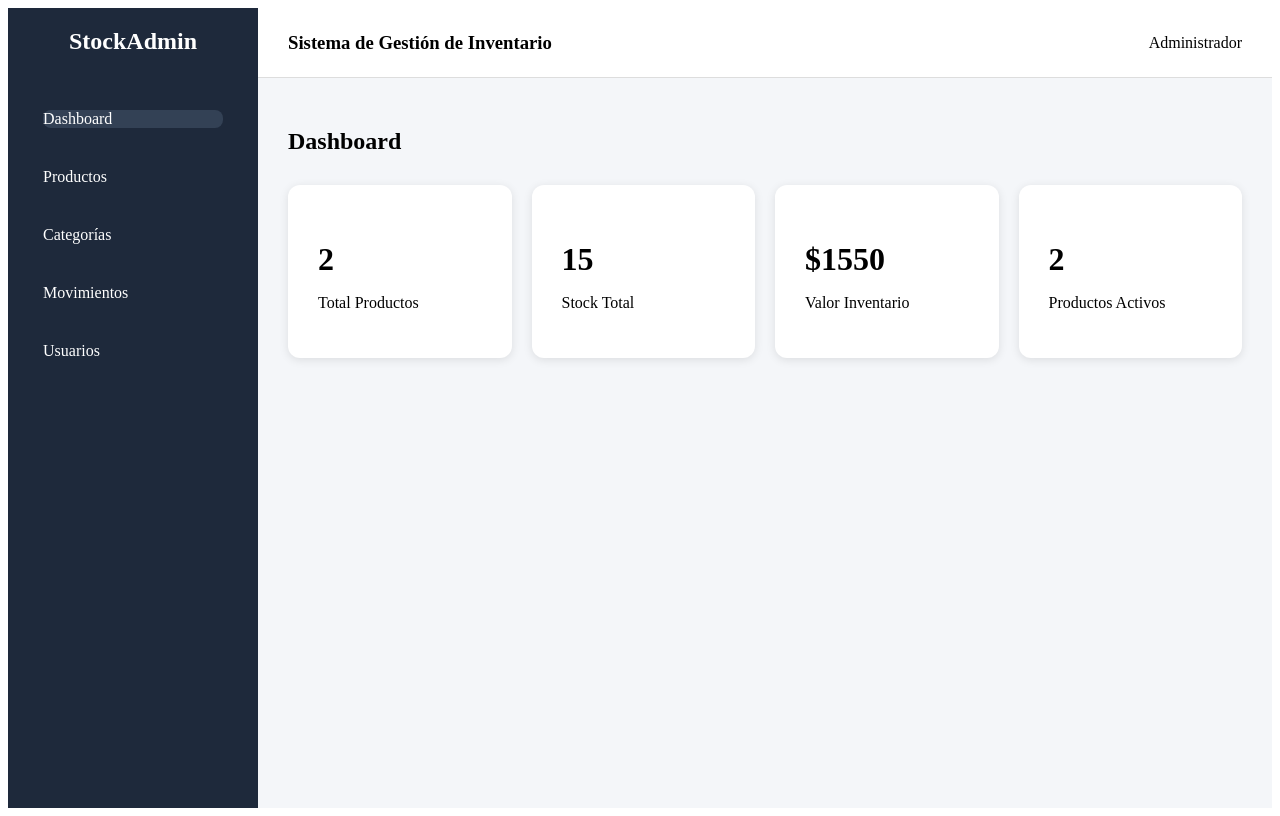
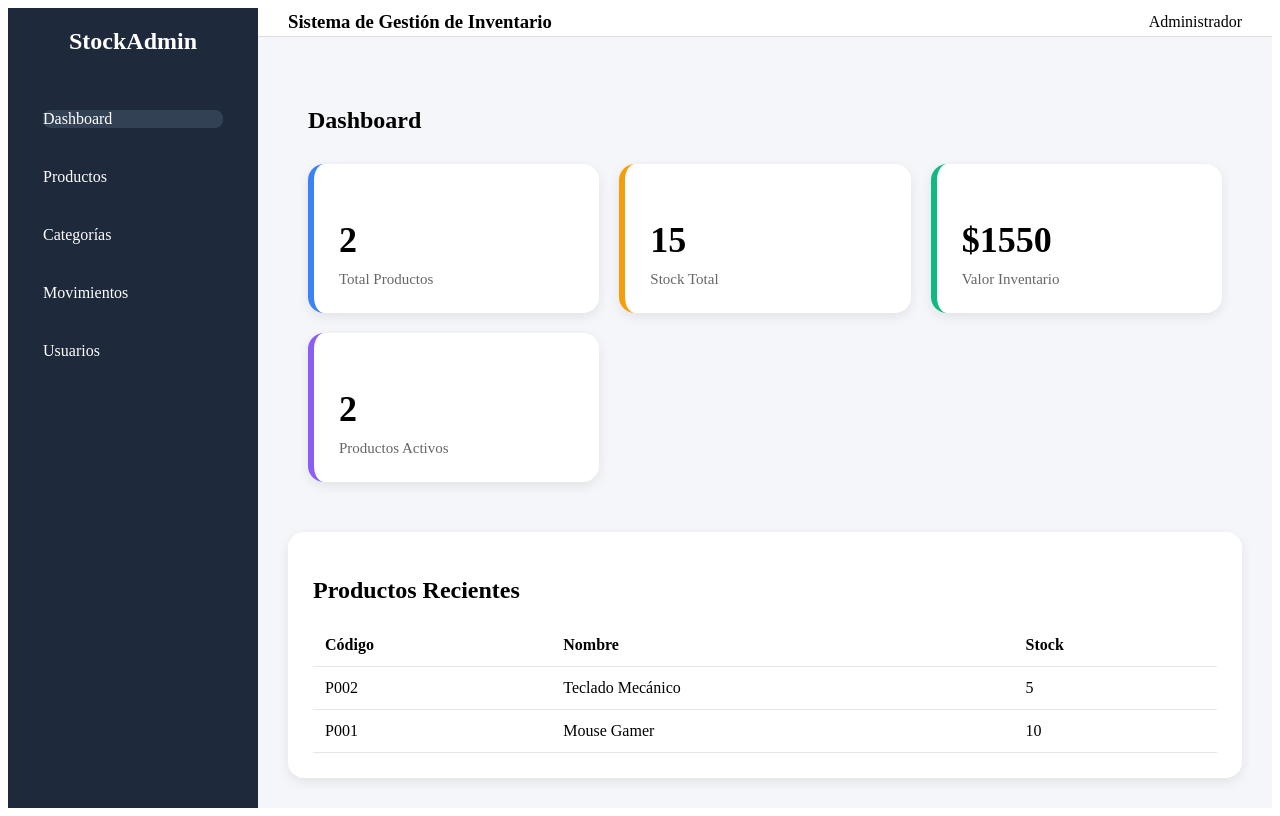
Before and after one commit to JohanHawkins/StockAdmin, an Angular app: page /dashboard in a window 1280 px wide. Built offline with nearby package versions, Linux system fonts and the light colour scheme.

Commit message:
feat: add recent products section to dashboard

```diff
--- a/src/app/dashboard/dashboard.css
+++ b/src/app/dashboard/dashboard.css
@@ -1,25 +1,98 @@
+.dashboard-container {
+  padding: 20px;
+}
+
 .dashboard-container h1 {
   margin-bottom: 30px;
 }
 
 .cards {
-  display: flex;
+  display: grid;
+
+  grid-template-columns: repeat(auto-fit, minmax(250px, 1fr));
+
   gap: 20px;
 }
 
 .card {
-  flex: 1;
+  background: white;
 
-  background-color: white;
+  padding: 25px;
 
-  padding: 30px;
+  border-radius: 16px;
 
-  border-radius: 12px;
+  box-shadow: 0px 4px 12px rgba(0, 0, 0, 0.08);
 
-  box-shadow: 0px 2px 10px rgba(0, 0, 0, 0.1);
+  transition: all 0.3s ease;
+}
+
+.card:hover {
+  transform: translateY(-5px);
+
+  box-shadow: 0px 8px 20px rgba(0, 0, 0, 0.15);
 }
 
 .card h2 {
-  font-size: 32px;
+  font-size: 36px;
+
   margin-bottom: 10px;
 }
+
+.card p {
+  font-size: 15px;
+
+  color: #666;
+
+  margin: 0;
+}
+
+.products-card {
+  border-left: 6px solid #3b82f6;
+}
+
+.stock-card {
+  border-left: 6px solid #f59e0b;
+}
+
+.value-card {
+  border-left: 6px solid #10b981;
+}
+
+.active-card {
+  border-left: 6px solid #8b5cf6;
+}
+
+.recent-products {
+  margin-top: 30px;
+
+  background: white;
+
+  padding: 25px;
+
+  border-radius: 16px;
+
+  box-shadow: 0px 4px 12px rgba(0, 0, 0, 0.08);
+}
+
+.recent-products h2 {
+  margin-bottom: 20px;
+}
+
+.recent-products table {
+  width: 100%;
+
+  border-collapse: collapse;
+}
+
+.recent-products th,
+.recent-products td {
+  padding: 12px;
+
+  text-align: left;
+
+  border-bottom: 1px solid #e5e7eb;
+}
+
+.recent-products th {
+  font-weight: 600;
+}
--- a/src/app/dashboard/dashboard.html
+++ b/src/app/dashboard/dashboard.html
@@ -2,28 +2,51 @@
   <h1>Dashboard</h1>
 
   <div class="cards">
-    <div class="card">
+    <div class="card products-card">
       <h2>{{ totalProducts }}</h2>
 
       <p>Total Productos</p>
     </div>
 
-    <div class="card">
+    <div class="card stock-card">
       <h2>{{ totalStock }}</h2>
 
       <p>Stock Total</p>
     </div>
 
-    <div class="card">
+    <div class="card value-card">
       <h2>${{ inventoryValue }}</h2>
 
       <p>Valor Inventario</p>
     </div>
 
-    <div class="card">
+    <div class="card active-card">
       <h2>{{ activeProducts }}</h2>
 
       <p>Productos Activos</p>
     </div>
   </div>
 </div>
+<div class="recent-products">
+  <h2>Productos Recientes</h2>
+
+  <table>
+    <thead>
+      <tr>
+        <th>Código</th>
+        <th>Nombre</th>
+        <th>Stock</th>
+      </tr>
+    </thead>
+
+    <tbody>
+      <tr *ngFor="let product of recentProducts">
+        <td>{{ product.code }}</td>
+
+        <td>{{ product.name }}</td>
+
+        <td>{{ product.stock }}</td>
+      </tr>
+    </tbody>
+  </table>
+</div>
--- a/src/app/dashboard/dashboard.ts
+++ b/src/app/dashboard/dashboard.ts
@@ -33,4 +33,8 @@ export class DashboardComponent {
   get activeProducts(): number {
     return this.products.filter((product) => product.status === 'Activo').length;
   }
+
+  get recentProducts(): Product[] {
+    return [...this.products].slice(-5).reverse();
+  }
 }
```
